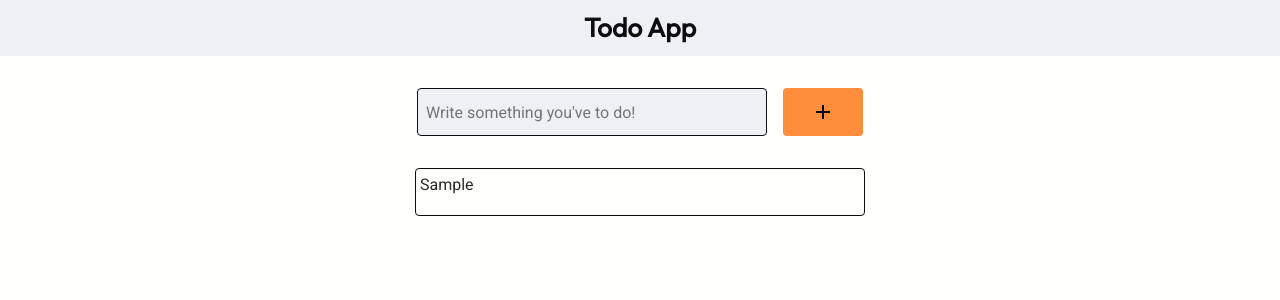
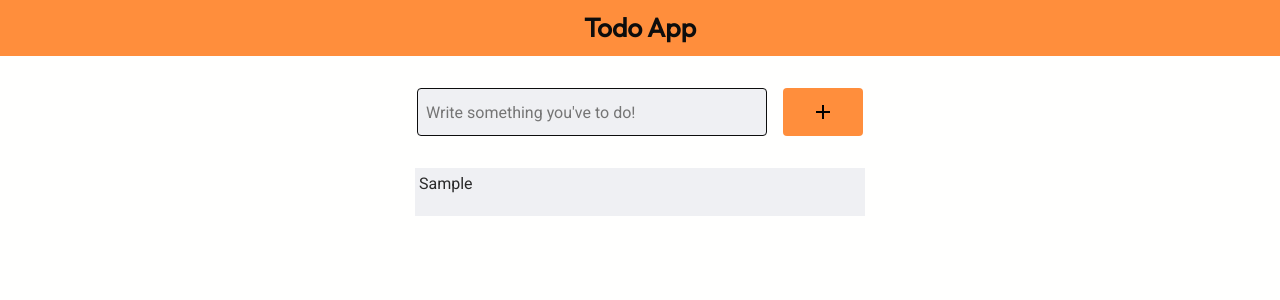
Before and after one commit to alvaro-jrr/todo-app, a React (Create React App) app: page / in a window 1280 px wide. Both pictures are taken after typing "Sample" into the empty fields and a click on the button 823 px from the left and 112 px from the top of the page. Shown: the top 300 px of the page. Built offline with nearby package versions, Linux system fonts and the light colour scheme.

Commit message:
Set todo styles

```diff
--- a/src/App.css
+++ b/src/App.css
@@ -16,9 +16,13 @@
 
 .btn,
 .input {
-	height: 100%;
+	height: 3rem;
 	border: none;
 	border-radius: var(--border-radius);
+}
+
+.input {
+	padding: 0 0.5rem;
 }
 
 .btn {
--- a/src/components/ListOfTodos/styles.css
+++ b/src/components/ListOfTodos/styles.css
@@ -1,9 +1,16 @@
 .ListOfTodos {
 	display: flex;
 	flex-flow: column nowrap;
-	row-gap: 1rem;
 	align-self: center;
 	justify-content: center;
 	width: 100%;
 	max-width: 450px;
 }
+
+.ListOfTodos .Todo:nth-child(odd) {
+	background: #eff0f3;
+}
+
+.ListOfTodos .Todo:nth-child(even) {
+	background: #fff;
+}
--- a/src/components/Todo/styles.css
+++ b/src/components/Todo/styles.css
@@ -1,8 +1,6 @@
 .Todo {
 	height: 3rem;
-	border-radius: var(--border-radius);
 	padding: 0.25rem;
-	border: 1px solid var(--stroke);
 	cursor: pointer;
 	list-style: none;
 }
--- a/src/components/TodoForm/index.js
+++ b/src/components/TodoForm/index.js
@@ -33,7 +33,13 @@ const TodoForm = () => {
 			/>
 
 			<button className="btn">
-				<img src={AddIcon} title="Add todo" alt="Add todo icon" />
+				<img
+					src={AddIcon}
+					height="24"
+					width="24"
+					title="Add todo"
+					alt="Add todo icon"
+				/>
 			</button>
 		</form>
 	);
--- a/src/components/TodoForm/styles.css
+++ b/src/components/TodoForm/styles.css
@@ -1,21 +1,31 @@
 .TodoForm {
 	display: flex;
-	flex-flow: row nowrap;
+	width: 100%;
+	max-width: 450px;
+	align-self: center;
+	flex-flow: column nowrap;
 	justify-content: center;
-	height: 3rem;
 	gap: 1rem;
 }
 
 .TodoForm input {
-	padding: 0 0.5rem;
 	width: 100%;
 	max-width: 350px;
-	flex: 1;
 }
 
 .TodoForm .btn {
 	display: flex;
 	align-items: center;
 	justify-content: center;
-	width: 5rem;
+	width: 100%;
 }
+
+@media screen and (min-width: 25.75rem) {
+	.TodoForm {
+		flex-flow: row nowrap;
+	}
+
+	.TodoForm .btn {
+		width: 5rem;
+	}
+}
--- a/src/index.css
+++ b/src/index.css
@@ -1,5 +1,5 @@
 :root {
-	--main: #eff0f3;
+	--main: #ff8e3c;
 	--background: #fffffe;
 	--headline: #0d0d0d;
 	--paragraph: #2a2a2a;
```
